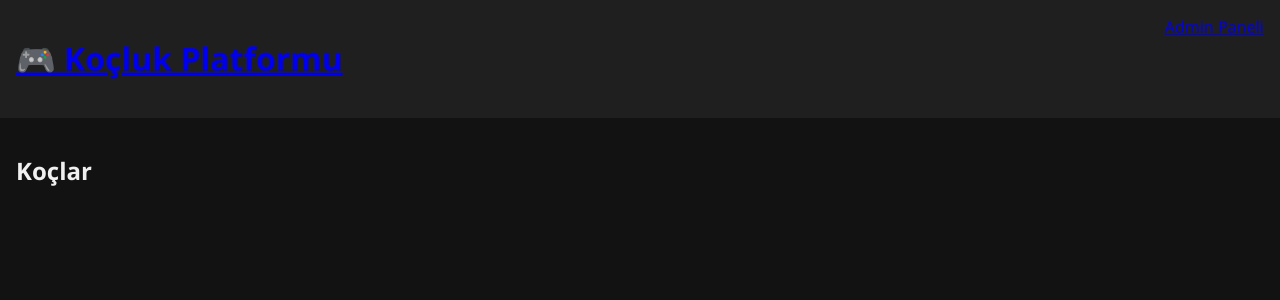
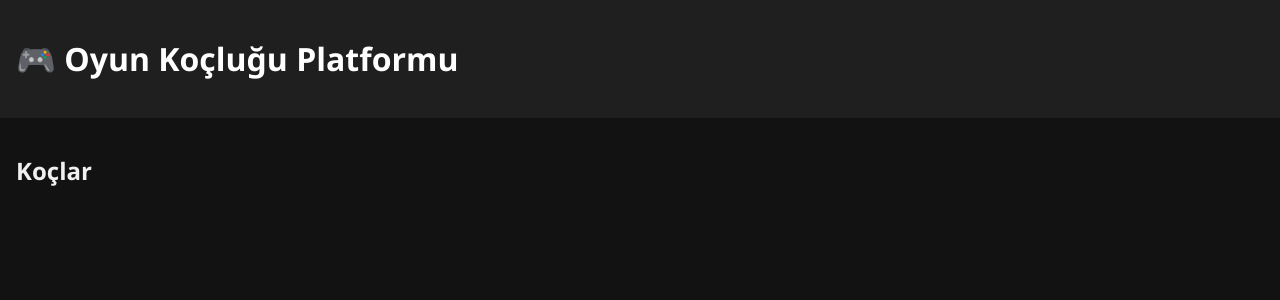
Before and after one commit to KeroRy1/OK-Oyun-Koclugu, a Flask app: page / in a window 1280 px wide. Shown: the top 300 px of the page. Run offline with Flask 3, Linux system fonts and the light colour scheme.

Commit message:
Update base.html

```diff
--- a/templates/base.html
+++ b/templates/base.html
@@ -2,14 +2,18 @@
 <html lang="tr">
 <head>
     <meta charset="UTF-8">
-    <title>Koçluk Platformu</title>
+    <title>{% block title %}Oyun Koçluğu{% endblock %}</title>
     <link rel="stylesheet" href="{{ url_for('static', filename='style.css') }}">
 </head>
 <body>
-    <header>
-        <h1><a href="{{ url_for('index') }}">🎮 Koçluk Platformu</a></h1>
-        <nav><a href="{{ url_for('admin_dashboard') }}">Admin Paneli</a></nav>
-    </header>
-    <main>{% block content %}{% endblock %}</main>
+    <div class="container">
+        <header>
+            <h1>🎮 Oyun Koçluğu Platformu</h1>
+        </header>
+
+        <main>
+            {% block content %}{% endblock %}
+        </main>
+    </div>
 </body>
 </html>
```
